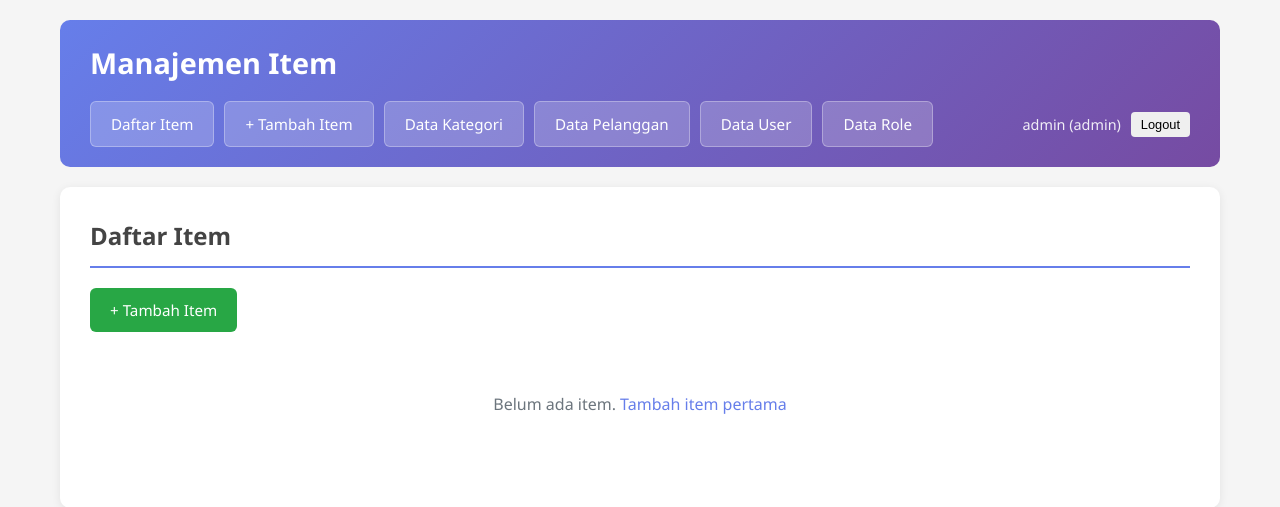
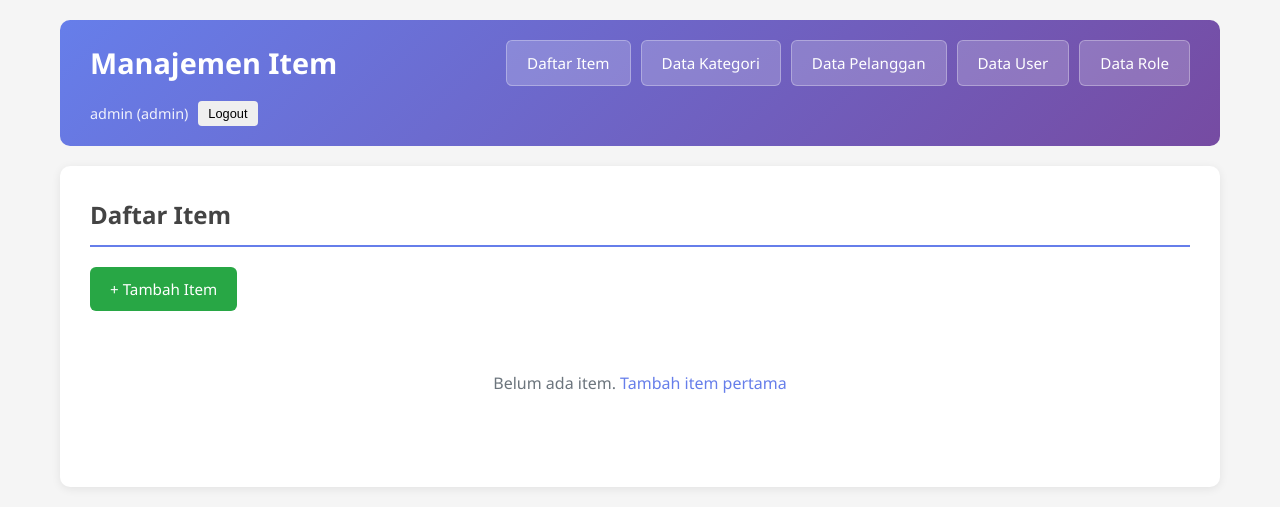
Before and after one commit to hafazahh/testopencode, a Flask app: page / in a window 1280 px wide. Shown: the top 507 px of the page. Run offline with Flask 3, Linux system fonts and the light colour scheme; the visitor is signed in with stand-in values (Sample User, id 1); data comes from the database, SQL or seed files in the repository; data that the repository does not hold is empty.

Commit message:
Remove Tambah Item from top nav

```diff
--- a/templates/base.html
+++ b/templates/base.html
@@ -14,9 +14,6 @@
             <nav>
                 {% if 'view' in user_perms.get('items', []) %}
                 <a href="{{ url_for('index') }}" class="btn btn-nav">Daftar Item</a>
-                {% endif %}
-                {% if 'create' in user_perms.get('items', []) %}
-                <a href="{{ url_for('create_item') }}" class="btn btn-nav btn-primary">+ Tambah Item</a>
                 {% endif %}
                 {% if 'view' in user_perms.get('kategori', []) %}
                 <a href="{{ url_for('kategori_index') }}" class="btn btn-nav">Data Kategori</a>
```
